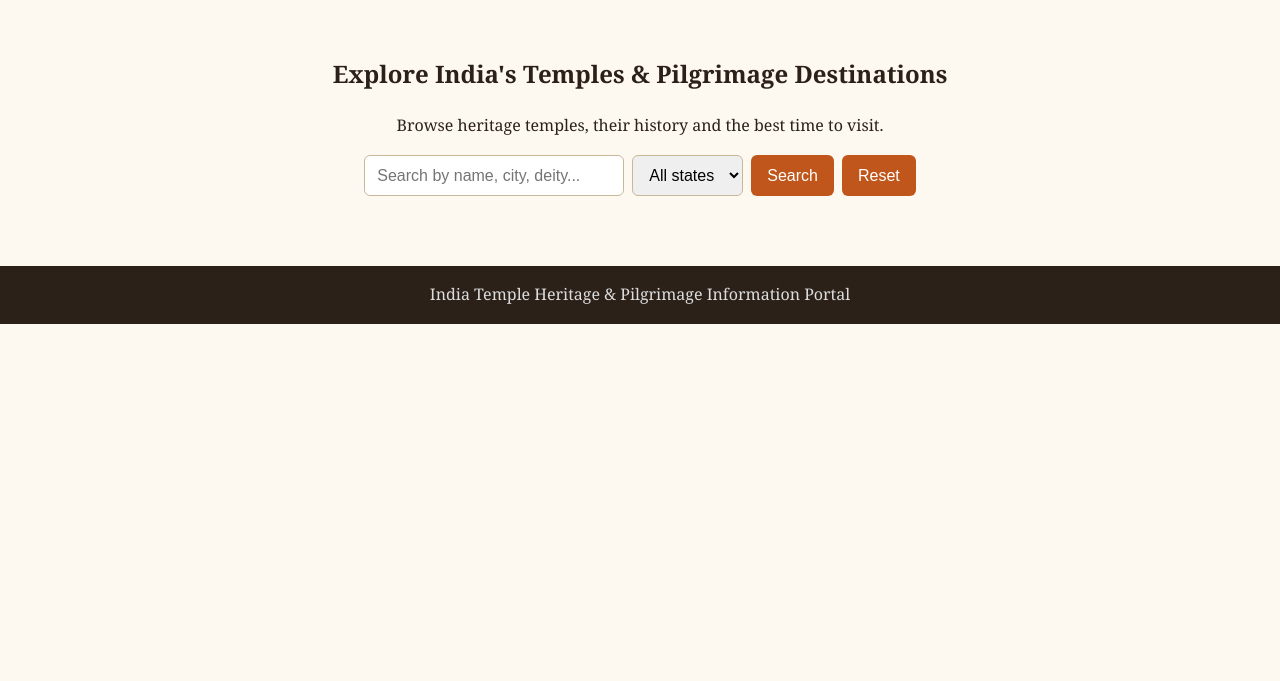
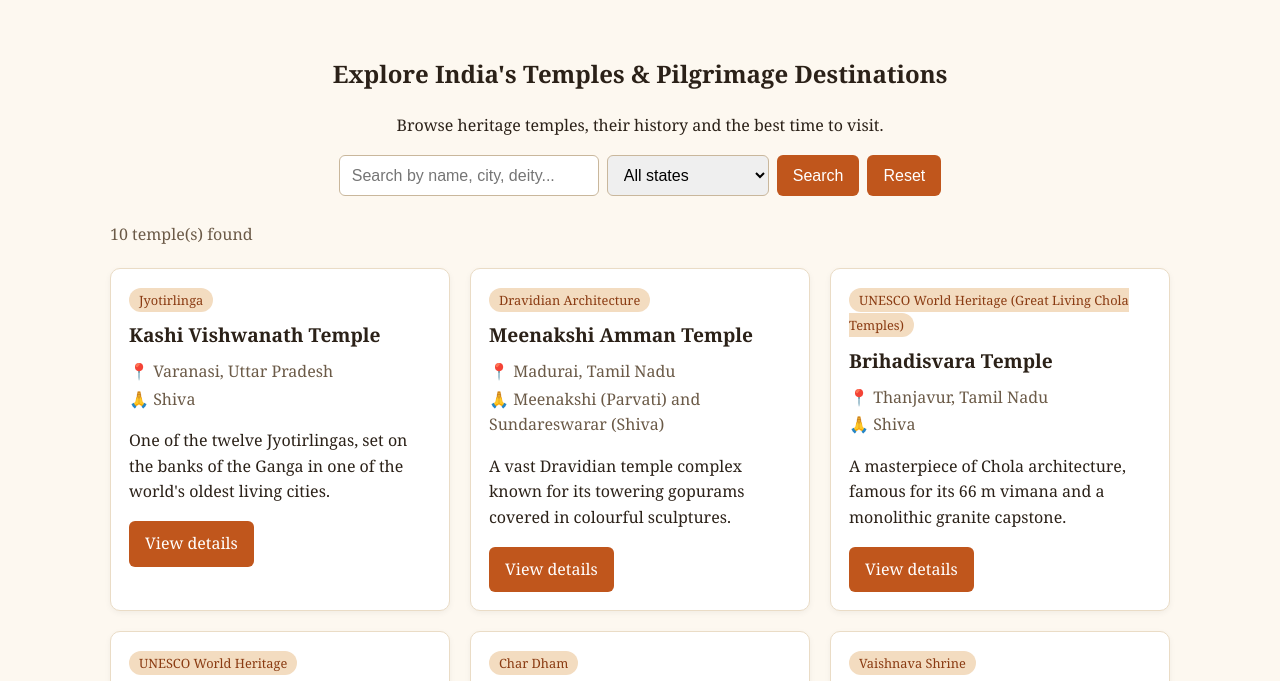
Before and after one commit to sahilshaikhmca-beep/india-temple-portal, a plain HTML site: page index.html in a window 1280 px wide. Shown: the part 66-747 px from the top of the page. Drawn offline with Linux system fonts and the light colour scheme.

Commit message:
Fix temple data file path

```diff
--- a/index.html
+++ b/index.html
@@ -23,7 +23,7 @@
 </section>
 <p class="count" id="count"></p>
 <div class="grid" id="templeGrid"></div>
-<script src="./static/js/data.js"></script>
+<script src="./data.js"></script>
 <script>
 const grid = document.getElementById('templeGrid');
 const stateSelect = document.getElementById('state');
```
